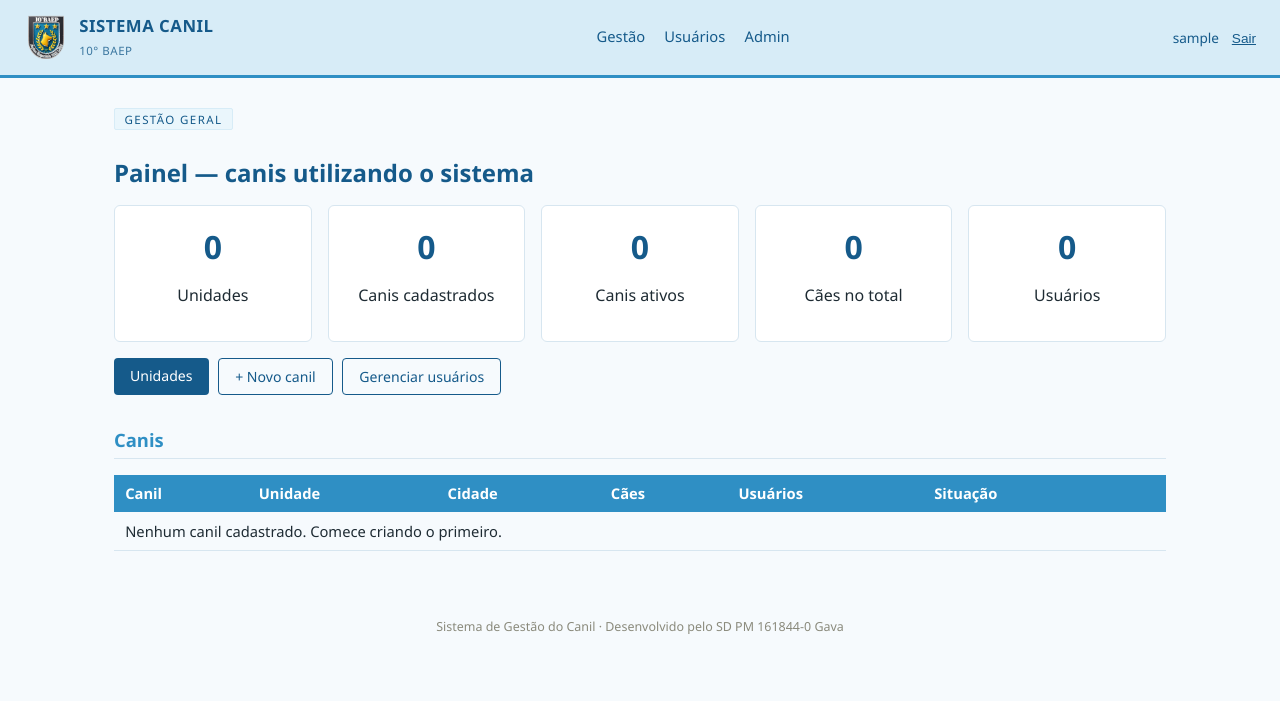
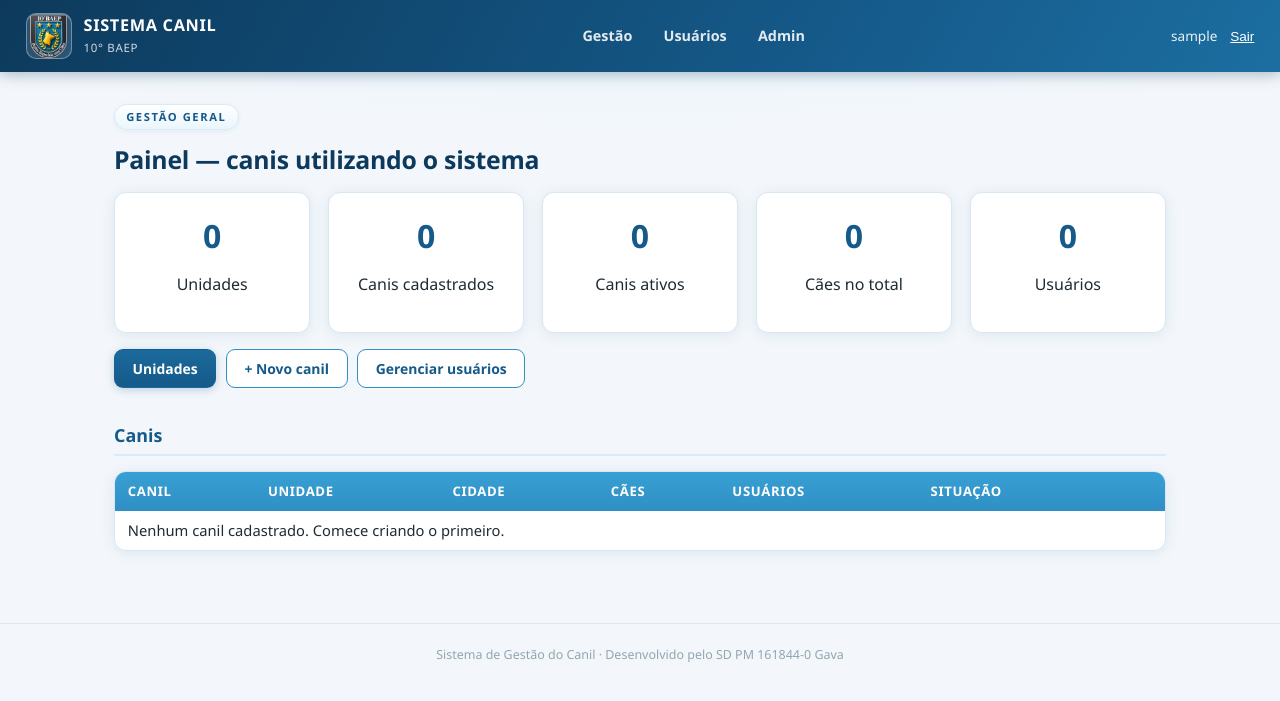
Before and after one commit to guhsantana-glitch/canilbaep, a Django app: page /gestao/ in a window 1280 px wide. Shown: the top 701 px of the page. Run offline with Django 5.2, Linux system fonts and the light colour scheme; the visitor is signed in with stand-in values (Sample User, id 1); data comes from the database, SQL or seed files in the repository; data that the repository does not hold is empty; parts of the project's set-up code (start-up, migrations or seed data) failed here and were passed over.

Commit message:
Layout premium mantendo identidade azul (header, cards, tabelas, botoes, forms)

```diff
--- a/templates/base.html
+++ b/templates/base.html
@@ -8,76 +8,91 @@
 <style>
 :root{
   --azul-escuro:#155a8a;
+  --azul-profundo:#0d3a5c;
   --azul-medio:#2f8fc4;
   --azul-claro:#eaf6fc;
   --azul-claro2:#d7ecf7;
-  --off-white:#f6fafd;
+  --off-white:#f3f7fb;
   --texto:#1e2b33;
+  --texto-suave:#5b6f7c;
   --alerta:#b3413a;
-  --borda:#d7e6f0;
+  --borda:#d9e7f1;
+  --sombra:0 2px 14px rgba(21,90,138,.10);
+  --sombra-forte:0 8px 28px rgba(21,90,138,.16);
+  --raio:12px;
 }
 *{box-sizing:border-box;}
 body{
   margin:0;
-  font-family:'Segoe UI', Roboto, Arial, sans-serif;
+  font-family:"Segoe UI",Roboto,"Helvetica Neue",Arial,sans-serif;
   background:var(--off-white);
+  background-image:radial-gradient(1200px 300px at 50% -80px, #e2f1fa 0%, transparent 70%);
+  background-repeat:no-repeat;
   color:var(--texto);
+  -webkit-font-smoothing:antialiased;
 }
 header.topo{
-  background:var(--azul-claro2);
-  color:var(--azul-escuro);
-  padding:0.9rem 1.5rem;
+  background:linear-gradient(120deg,var(--azul-profundo) 0%,var(--azul-escuro) 65%,#1c6ea1 100%);
+  color:#fff;
+  padding:.8rem 1.6rem;
   display:flex;
   align-items:center;
   justify-content:space-between;
-  border-bottom:3px solid var(--azul-medio);
+  gap:1rem;
   flex-wrap:wrap;
-  row-gap:0.6rem;
-  position:relative;
+  box-shadow:0 2px 14px rgba(13,58,92,.35);
+  position:sticky;
+  top:0;
+  z-index:50;
 }
 header.topo .marca{
   display:flex;
   align-items:center;
-  gap:0.7rem;
-  font-weight:700;
-  letter-spacing:0.03em;
-  font-size:1.05rem;
+  gap:.75rem;
+  font-weight:800;
+  letter-spacing:.04em;
+  font-size:1.02rem;
+  line-height:1.25;
 }
 header.topo .marca .selo{
-  width:44px;height:44px;border-radius:6px;
-  background:transparent;
+  width:46px;height:46px;border-radius:10px;
+  background:rgba(255,255,255,.12);
+  border:1px solid rgba(255,255,255,.35);
   color:#fff;
   display:flex;align-items:center;justify-content:center;
-  font-weight:800;font-size:0.85rem;
+  font-weight:800;font-size:.85rem;
   overflow:hidden;
   flex-shrink:0;
+  box-shadow:inset 0 1px 0 rgba(255,255,255,.25);
 }
 .menu-toggle{display:none;}
 .menu-toggle-label{
   display:none;
   cursor:pointer;
   font-size:1.5rem;
-  color:var(--azul-escuro);
+  color:#fff;
   line-height:1;
-  padding:0.2rem 0.4rem;
+  padding:.2rem .4rem;
 }
 nav.menu{
-  display:flex;gap:1.2rem;
-  font-size:0.92rem;
+  display:flex;gap:.35rem;
+  font-size:.9rem;
+  font-weight:600;
   flex-wrap:wrap;
 }
 nav.menu a{
-  color:var(--azul-escuro);
+  color:rgba(255,255,255,.88);
   text-decoration:none;
-  padding:0.3rem 0;
-  border-bottom:2px solid transparent;
+  padding:.42rem .8rem;
+  border-radius:8px;
   white-space:nowrap;
+  transition:background .15s,color .15s;
 }
-nav.menu a:hover, nav.menu a.ativo{
-  border-bottom:2px solid var(--azul-medio);
-}
-.usuario-area{font-size:0.85rem; display:flex; gap:0.8rem; align-items:center;}
-.usuario-area a{color:var(--azul-escuro);}
+nav.menu a:hover{background:rgba(255,255,255,.14);color:#fff;}
+nav.menu a.ativo{background:rgba(255,255,255,.2);color:#fff;}
+.usuario-area{font-size:.85rem;display:flex;gap:.8rem;align-items:center;color:rgba(255,255,255,.9);}
+.usuario-area a{color:#fff;}
+.usuario-area button[type="submit"]{color:#fff !important;}
 
 @media (max-width: 780px){
   .menu-toggle-label{display:block;}
@@ -85,63 +100,74 @@ nav.menu a:hover, nav.menu a.ativo{
     display:none;
     width:100%;
     flex-direction:column;
-    gap:0.9rem;
-    background:var(--azul-claro);
-    padding:1rem 0.5rem;
-    border-radius:6px;
+    gap:.2rem;
+    background:rgba(255,255,255,.08);
+    padding:.7rem;
+    border-radius:10px;
     order:3;
   }
   .menu-toggle:checked ~ nav.menu{display:flex;}
-  header.topo{padding:0.8rem 1rem;}
+  header.topo{padding:.7rem 1rem;}
 }
 
 main{
   max-width:1100px;
   margin:0 auto;
-  padding:1.8rem 1.5rem 3rem;
+  padding:2rem 1.5rem 3.5rem;
+  animation:entrada .25s ease;
 }
+@keyframes entrada{from{opacity:0;transform:translateY(6px);}to{opacity:1;transform:none;}}
 
 /* Tabelas: em telas estreitas, rolam por dentro (sem empurrar a página inteira) */
 @media (max-width: 780px){
-  table{font-size:0.85rem; display:block; overflow-x:auto; white-space:nowrap; -webkit-overflow-scrolling:touch;}
+  table{font-size:.85rem;display:block;overflow-x:auto;white-space:nowrap;-webkit-overflow-scrolling:touch;}
 }
-h1{font-size:1.5rem;color:var(--azul-escuro);margin-bottom:0.3rem;}
-h2{font-size:1.15rem;color:var(--azul-medio);border-bottom:1px solid var(--borda);padding-bottom:0.4rem;margin-top:2rem;}
+h1{font-size:1.55rem;color:var(--azul-profundo);margin:.2rem 0 .6rem;letter-spacing:-.01em;font-weight:800;}
+h2{font-size:1.12rem;color:var(--azul-escuro);border-bottom:2px solid var(--azul-claro2);padding-bottom:.45rem;margin-top:2.2rem;font-weight:700;}
 .eyebrow{
   text-transform:uppercase;
-  letter-spacing:0.12em;
-  font-size:0.72rem;
+  letter-spacing:.14em;
+  font-size:.7rem;
+  font-weight:700;
   color:var(--azul-escuro);
-  background:var(--azul-claro);
+  background:linear-gradient(180deg,#fff,var(--azul-claro));
   border:1px solid var(--azul-claro2);
   display:inline-block;
-  padding:0.15rem 0.6rem;
-  border-radius:2px;
-  margin-bottom:0.6rem;
+  padding:.28rem .7rem;
+  border-radius:999px;
+  margin-bottom:.6rem;
+  box-shadow:0 1px 4px rgba(21,90,138,.08);
 }
 .card{
   background:#fff;
   border:1px solid var(--borda);
-  border-radius:6px;
-  padding:1.2rem 1.4rem;
+  border-radius:var(--raio);
+  padding:1.3rem 1.5rem;
   margin-bottom:1.2rem;
+  box-shadow:var(--sombra);
 }
-table{width:100%;border-collapse:collapse;font-size:0.92rem;}
+table{width:100%;border-collapse:separate;border-spacing:0;font-size:.92rem;background:#fff;border:1px solid var(--borda);border-radius:var(--raio);overflow:hidden;box-shadow:var(--sombra);}
 th{
   text-align:left;
-  background:var(--azul-medio);
+  background:linear-gradient(180deg,#38a0d4,var(--azul-medio));
   color:#fff;
-  padding:0.55rem 0.7rem;
-  font-weight:600;
+  padding:.65rem .8rem;
+  font-weight:700;
+  font-size:.82rem;
+  text-transform:uppercase;
+  letter-spacing:.05em;
+  white-space:nowrap;
 }
-td{padding:0.55rem 0.7rem;border-bottom:1px solid var(--borda);}
-tr:hover td{background:var(--azul-claro);}
+td{padding:.6rem .8rem;border-bottom:1px solid #eaf1f6;}
+tr:last-child td{border-bottom:none;}
+tbody tr:hover td{background:var(--azul-claro);}
 .tag{
   display:inline-block;
-  padding:0.15rem 0.55rem;
-  border-radius:20px;
-  font-size:0.75rem;
-  font-weight:600;
+  padding:.2rem .65rem;
+  border-radius:999px;
+  font-size:.74rem;
+  font-weight:700;
+  letter-spacing:.02em;
 }
 .tag-ativo{background:#dcf0e6;color:#1f7a52;}
 .tag-treinamento{background:var(--azul-claro2);color:var(--azul-escuro);}
@@ -149,50 +175,64 @@ tr:hover td{background:var(--azul-claro);}
 .tag-obito{background:#e6e6e6;color:#555;}
 .btn{
   display:inline-block;
-  padding:0.5rem 1rem;
-  border-radius:4px;
-  background:var(--azul-escuro);
+  padding:.55rem 1.1rem;
+  border-radius:9px;
+  background:linear-gradient(180deg,#1b6a9c,var(--azul-escuro));
   color:#fff !important;
   text-decoration:none;
-  font-size:0.88rem;
-  border:none;
+  font-size:.87rem;
+  font-weight:700;
+  border:1px solid transparent;
   cursor:pointer;
+  box-shadow:0 2px 8px rgba(21,90,138,.25);
+  transition:transform .12s,box-shadow .12s,filter .12s;
 }
-.btn:hover{background:var(--azul-medio);}
-.btn-secundario{background:transparent;color:var(--azul-escuro) !important;border:1px solid var(--azul-escuro);}
-.btn-perigo{background:var(--alerta);}
-.barra-acoes{display:flex;gap:0.6rem;flex-wrap:wrap;margin:1rem 0;}
+.btn:hover{filter:brightness(1.08);transform:translateY(-1px);box-shadow:0 5px 14px rgba(21,90,138,.3);}
+.btn:active{transform:none;}
+.btn-secundario{background:#fff;color:var(--azul-escuro) !important;border:1px solid var(--azul-medio);box-shadow:none;}
+.btn-secundario:hover{background:var(--azul-claro);}
+.btn-perigo{background:linear-gradient(180deg,#c14a43,var(--alerta));}
+.barra-acoes{display:flex;gap:.6rem;flex-wrap:wrap;margin:1rem 0;align-items:center;}
 .grid-caes{
   display:grid;
-  grid-template-columns:repeat(auto-fill,minmax(230px,1fr));
-  gap:1rem;
+  grid-template-columns:repeat(auto-fill,minmax(240px,1fr));
+  gap:1.1rem;
   margin-top:1rem;
 }
 .ficha-cao{
-  background:#fff;border:1px solid var(--borda);border-radius:8px;
-  overflow:hidden;transition:box-shadow .15s;
+  background:#fff;border:1px solid var(--borda);border-radius:14px;
+  overflow:hidden;transition:transform .15s,box-shadow .15s;
   text-decoration:none;color:var(--texto);display:block;
+  box-shadow:var(--sombra);
 }
-.ficha-cao:hover{box-shadow:0 3px 10px rgba(0,0,0,0.08);}
+.ficha-cao:hover{box-shadow:var(--sombra-forte);transform:translateY(-3px);}
 .ficha-cao .foto{
-  height:140px;background:var(--azul-claro);
+  height:150px;background:linear-gradient(135deg,var(--azul-claro2),var(--azul-medio));
   display:flex;align-items:center;justify-content:center;
-  color:var(--azul-medio);font-size:2.2rem;font-weight:800;
+  color:#fff;font-size:2.4rem;font-weight:800;
   background-size:cover;background-position:center;
+  text-shadow:0 2px 8px rgba(13,58,92,.4);
 }
-.ficha-cao .info{padding:0.8rem 0.9rem;}
-.ficha-cao .info h3{margin:0 0 0.2rem;font-size:1.05rem;color:var(--azul-escuro);}
-.ficha-cao .info p{margin:0.1rem 0;font-size:0.82rem;color:#555;}
-.form-linha{margin-bottom:0.9rem;}
-.form-linha label{display:block;font-size:0.85rem;font-weight:600;margin-bottom:0.25rem;color:var(--azul-escuro);}
+.ficha-cao .info{padding:.9rem 1rem 1.05rem;}
+.ficha-cao .info h3{margin:0 0 .25rem;font-size:1.08rem;color:var(--azul-profundo);}
+.ficha-cao .info p{margin:.12rem 0;font-size:.82rem;color:var(--texto-suave);}
+.form-linha{margin-bottom:1rem;}
+.form-linha label{display:block;font-size:.84rem;font-weight:700;margin-bottom:.3rem;color:var(--azul-escuro);}
 .form-linha input, .form-linha select, .form-linha textarea{
-  width:100%;padding:0.5rem 0.6rem;border:1px solid var(--borda);border-radius:4px;font-size:0.92rem;font-family:inherit;
+  width:100%;padding:.6rem .7rem;border:1px solid #c4d8e5;border-radius:9px;font-size:.92rem;font-family:inherit;
+  background:#fbfdff;transition:border-color .12s,box-shadow .12s;
+}
+.form-linha input:focus, .form-linha select:focus, .form-linha textarea:focus{
+  outline:none;border-color:var(--azul-medio);box-shadow:0 0 0 3px rgba(47,143,196,.18);background:#fff;
 }
 .mensagens{margin-bottom:1rem;}
-.msg{padding:0.6rem 0.9rem;border-radius:4px;margin-bottom:0.5rem;font-size:0.9rem;}
-.msg-success{background:#e2ecdf;color:#2c5a3e;}
-.filtro-barra{display:flex;gap:0.8rem;align-items:end;flex-wrap:wrap;margin-bottom:0.5rem;}
-footer{text-align:center;padding:1.2rem;color:#8a8a7c;font-size:0.78rem;}
+.msg{padding:.7rem 1rem;border-radius:10px;margin-bottom:.5rem;font-size:.9rem;box-shadow:var(--sombra);}
+.msg-success{background:#e2f0e7;color:#22663f;border:1px solid #bfe3cd;}
+.msg-error{background:#f9e4e2;color:#8a3324;border:1px solid #efc5c1;}
+.msg-warning{background:#fdf3e0;color:#8a5a17;border:1px solid #f0dcae;}
+.msg-info{background:var(--azul-claro);color:var(--azul-escuro);border:1px solid var(--azul-claro2);}
+.filtro-barra{display:flex;gap:.8rem;align-items:end;flex-wrap:wrap;margin-bottom:.8rem;background:#fff;border:1px solid var(--borda);border-radius:var(--raio);padding:1rem 1.2rem;box-shadow:var(--sombra);}
+footer{text-align:center;padding:1.4rem;color:#93a5b1;font-size:.78rem;border-top:1px solid var(--borda);margin-top:1rem;}
 </style>
 </head>
 <body>
```
